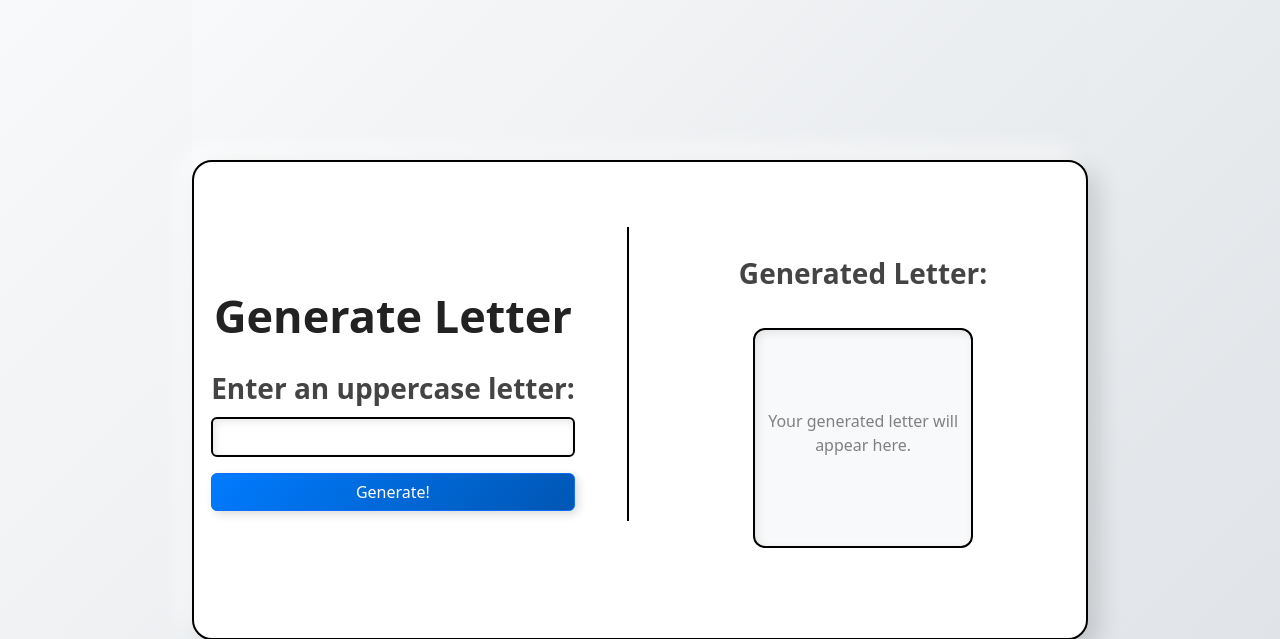
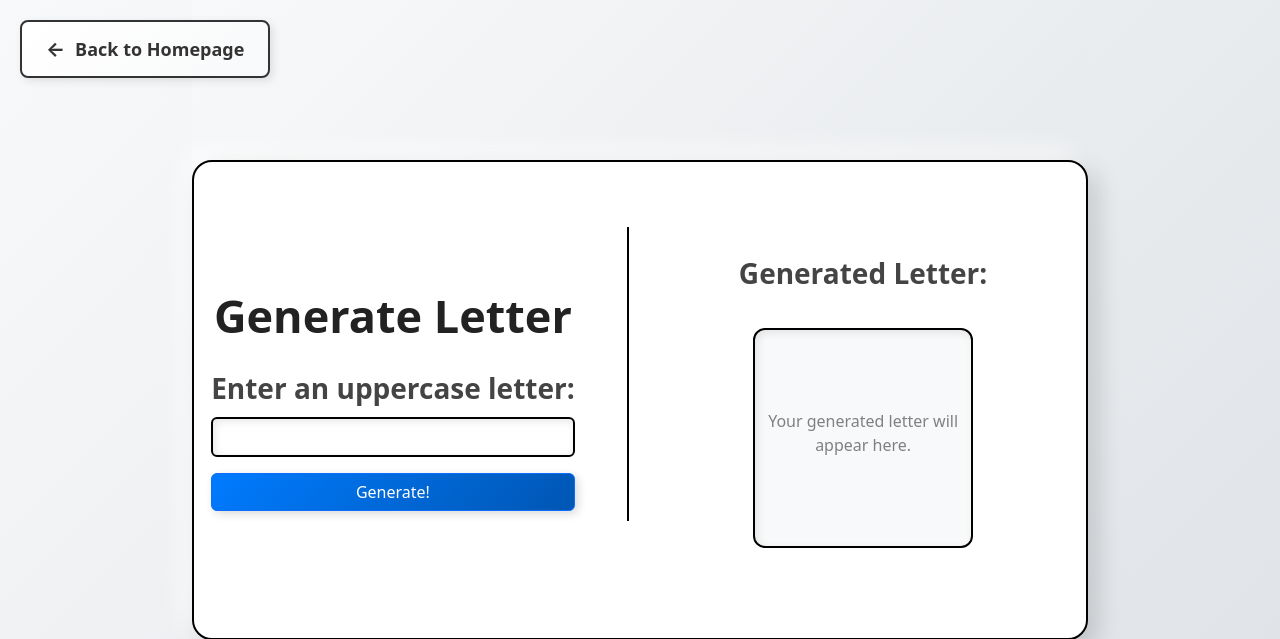
Before and after one commit to Lazyboiss/Devops.CA2, a Flask app: page /generate_letter in a window 1280 px wide. Shown: the top 639 px of the page. Run offline with Flask 2, Linux system fonts and the light colour scheme; parts of the project's set-up code (start-up, migrations or seed data) failed here and were passed over.

Commit message:
added back to homepage button to genlet and gensen

```diff
--- a/App/static/gen_style.css
+++ b/App/static/gen_style.css
@@ -224,3 +224,39 @@ html, body {
     padding: 12px 20px;
     border-radius: 10px;
 }
+/* --- Back to Homepage Button Styling --- */
+.back-home-btn {
+    display: inline-flex;
+    align-items: center;
+    padding: 12px 24px;
+    font-size: 18px;
+    font-weight: 600;
+    text-decoration: none;
+    color: #333;
+    border: 2px solid #333;
+    border-radius: 8px;
+    transition: all 0.3s ease-in-out;
+    position: absolute;
+    top: 20px;
+    left: 20px;
+    background: linear-gradient(135deg, #ffffff, #f8f9fa);
+    box-shadow: 3px 3px 10px rgba(0, 0, 0, 0.1);
+}
+
+.back-home-btn:hover {
+    background: linear-gradient(135deg, #f8f9fa, #e9ecef);
+    transform: translateX(-5px); /* Subtle left shift */
+    box-shadow: 5px 5px 15px rgba(0, 0, 0, 0.15);
+}
+
+/* --- Left Arrow Styling --- */
+.back-home-btn .arrow {
+    margin-right: 10px;
+    font-size: 20px;
+    font-weight: bold;
+    transition: margin-right 0.3s ease-in-out;
+}
+
+.back-home-btn:hover .arrow {
+    margin-right: 15px; /* Arrow moves on hover */
+}
--- a/App/templates/generate_letter.html
+++ b/App/templates/generate_letter.html
@@ -14,6 +14,9 @@
         ></script>
     </head>
     <body class="bg-light">
+        <a href="/" class="back-home-btn">
+            <span class="arrow">&larr;</span> Back to Homepage
+          </a>
         <div class="container my-5">
 
             {% with messages = get_flashed_messages(with_categories=true) %}
--- a/App/templates/generate_sentence.html
+++ b/App/templates/generate_sentence.html
@@ -14,6 +14,11 @@
     ></script>
   </head>
   <body class="bg-light">
+        <!-- Back to Homepage Button -->
+    <a href="/" class="back-home-btn">
+      <span class="arrow">&larr;</span> Back to Homepage
+    </a>
+
     <div class="container">
 
       <!-- Two-column layout -->
```
